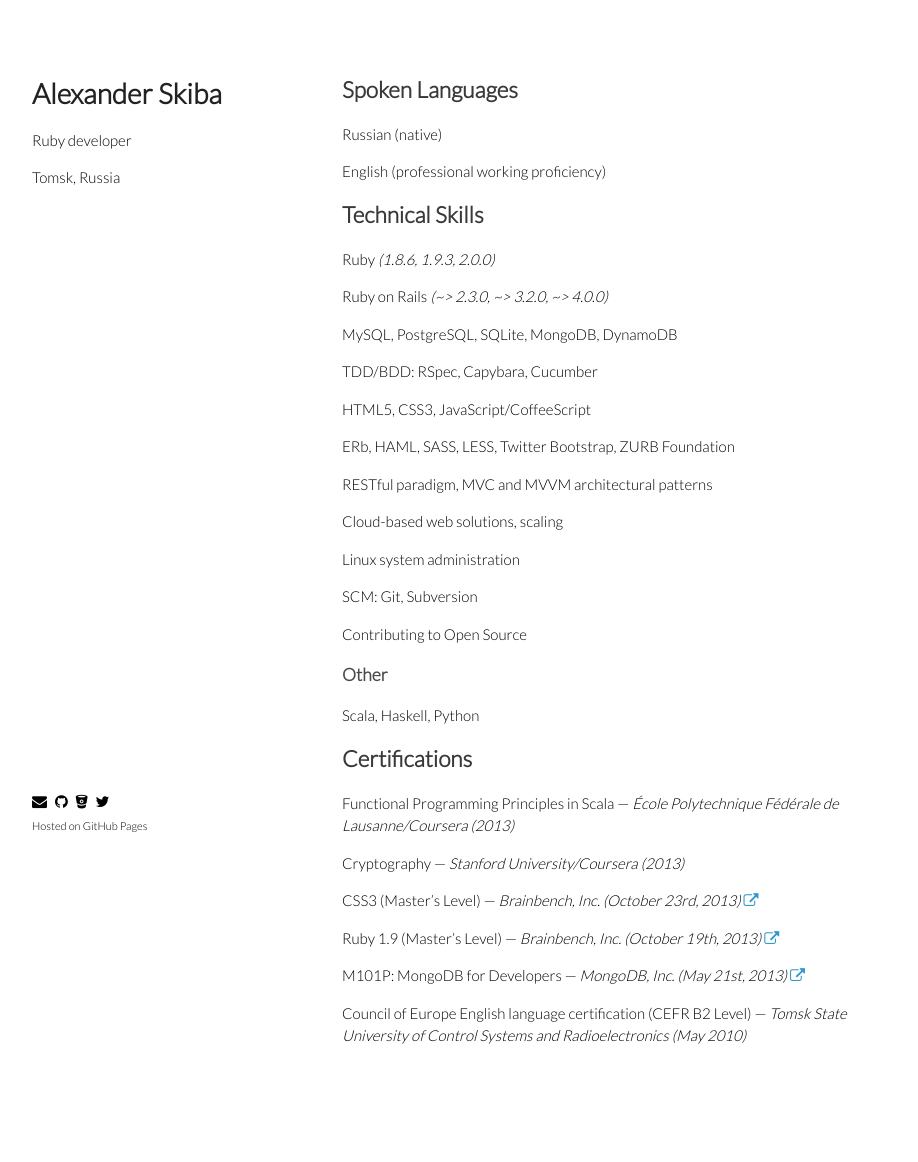
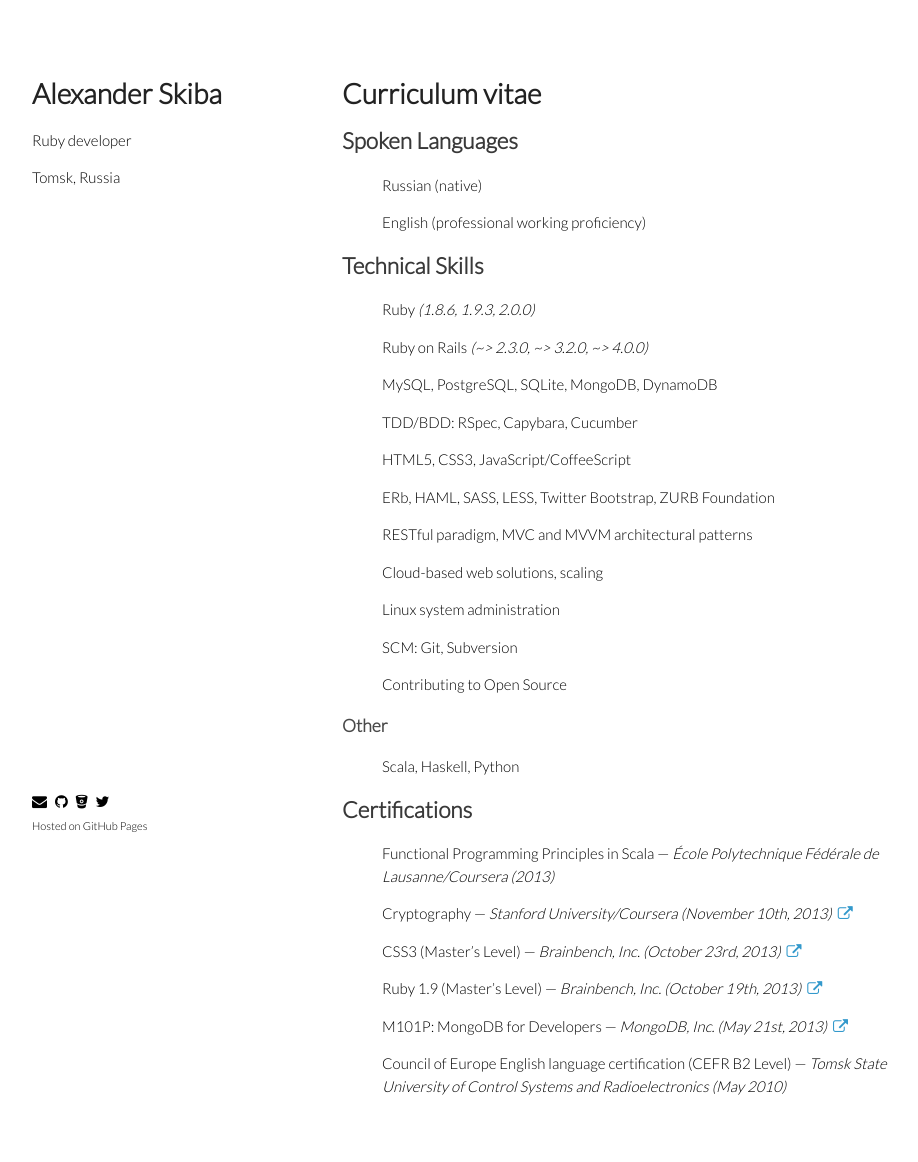
Before and after one commit to lacrosse/lacrosse.github.io, a Jekyll site: the page built from cv/index.md, in a window 1280 px wide. Shown: the whole page, without its empty margins (178-1096 px from the left). Built offline with Jekyll 4.4.1, drawn with Linux system fonts in a browser that asks for light colours; nearby versions of some CDN libraries; Markdown is read by kramdown in place of the engine named in the settings; before the commit the page ends 1112 px from its top, so only the background shows below that.

Commit message:
Add certificate

```diff
--- a/_layouts/cv.html
+++ b/_layouts/cv.html
@@ -1,11 +1,11 @@
 <!doctype html>
 <html>
   <head>
-    <title>Alexander Skiba</title>
+    <title>Alexander Skiba • Curriculum vitae</title>
     {% include head.html %}
   </head>
   <body>
-    <div class="wrapper">
+    <div class="wrapper wrapper-cv">
       <header>
         <h1>Alexander Skiba</h1>
         <p class="view">Ruby developer</p>
--- a/cv/index.md
+++ b/cv/index.md
@@ -1,6 +1,8 @@
 ---
 layout: cv
 ---
+
+# Curriculum vitae
 
 ## Spoken Languages
 
@@ -38,14 +40,14 @@
 
 ## Certifications
 
-Functional Programming Principles in Scala — *École Polytechnique Fédérale de Lausanne/Coursera (2013)*
+* Functional Programming Principles in Scala — *École Polytechnique Fédérale de Lausanne/Coursera (2013)*
 
-Cryptography — *Stanford University/Coursera (2013)*
+* Cryptography — *Stanford University/Coursera (November 10th, 2013)* [<i class="fa fa-external-link"></i>](/files/certs/crypto_2013.pdf)
 
-CSS3 (Master's Level) — *Brainbench, Inc. (October 23rd, 2013)* [<i class="fa fa-external-link"></i>](http://www.brainbench.com/transcript.jsp?pid=11030452)
+* CSS3 (Master's Level) — *Brainbench, Inc. (October 23rd, 2013)* [<i class="fa fa-external-link"></i>](http://www.brainbench.com/transcript.jsp?pid=11030452)
 
-Ruby 1.9 (Master's Level) — *Brainbench, Inc. (October 19th, 2013)* [<i class="fa fa-external-link"></i>](http://www.brainbench.com/transcript.jsp?pid=11030452)
+* Ruby 1.9 (Master's Level) — *Brainbench, Inc. (October 19th, 2013)* [<i class="fa fa-external-link"></i>](http://www.brainbench.com/transcript.jsp?pid=11030452)
 
-M101P: MongoDB for Developers — *MongoDB, Inc. (May 21st, 2013)* [<i class="fa fa-external-link"></i>](http://education.10gen.com/downloads/certificates/6cb0e76fd7d641f0ae24ef782ea187f9/Certificate.pdf)
+* M101P: MongoDB for Developers — *MongoDB, Inc. (May 21st, 2013)* [<i class="fa fa-external-link"></i>](http://education.10gen.com/downloads/certificates/6cb0e76fd7d641f0ae24ef782ea187f9/Certificate.pdf)
 
-Council of Europe English language certification (CEFR B2 Level) — *Tomsk State University of Control Systems and Radioelectronics (May 2010)*
+* Council of Europe English language certification (CEFR B2 Level) — *Tomsk State University of Control Systems and Radioelectronics (May 2010)*
--- a/stylesheets/styles.css
+++ b/stylesheets/styles.css
@@ -18,7 +18,7 @@
 
 ul {
   list-style-type: none;
-  padding: 0;
+  /*padding: 0;*/
 }
 
 h1, h2, h3 {
@@ -203,6 +203,10 @@
   margin-top: 50px;
 }
 
+.wrapper-cv i.fa-external-link {
+  margin-left: 3px;
+}
+
 @media print, screen and (max-width: 960px) {
 
   div.wrapper {
```
Also changed, not shown: 1 other file.
